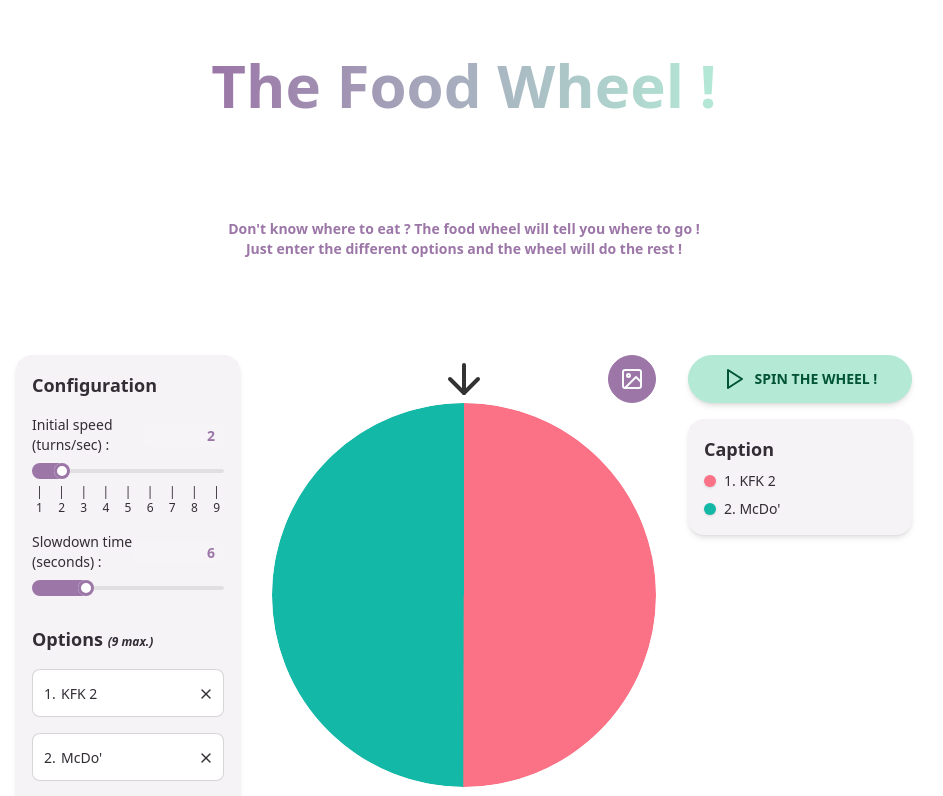
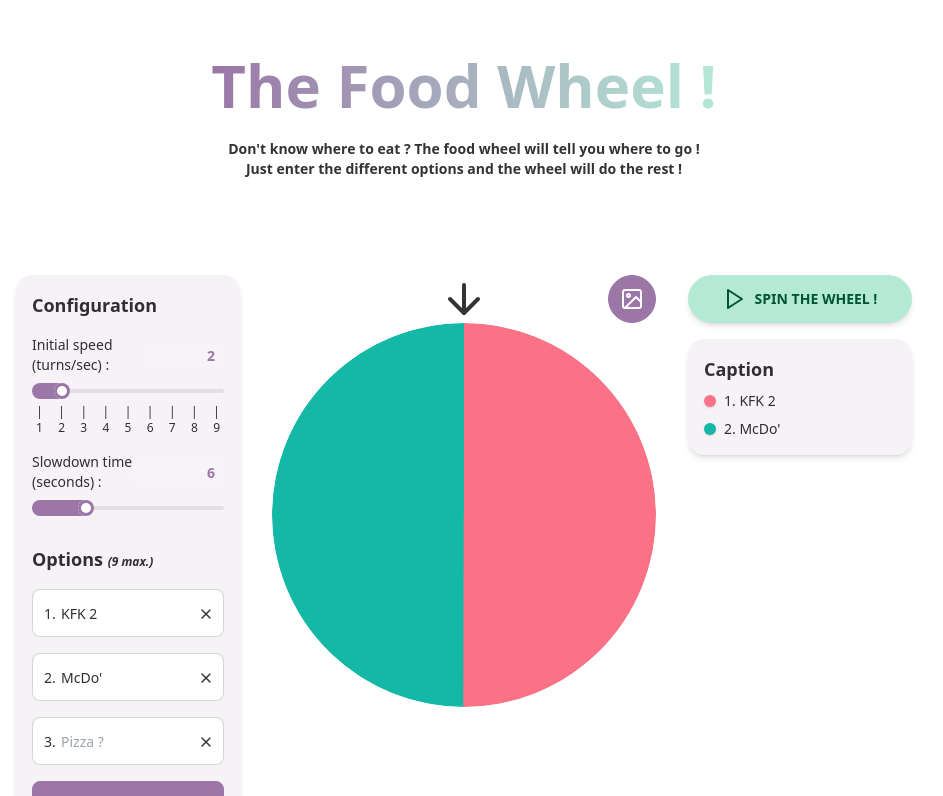
Before and after one commit to MaoDeMatos/the-food-wheel, a Next.js app: page / in a window 1280 px wide. Shown: the top 796 px of the page, without its empty margins (176-1119 px from the left). Built offline with nearby package versions, Linux system fonts and the light colour scheme.

Commit message:
💄 Minor fixes

```diff
--- a/src/app/page.tsx
+++ b/src/app/page.tsx
@@ -6,11 +6,12 @@ export default function Home() {
   return (
     <div>
       <main className="flex flex-col items-center gap-12 px-4 py-8 sm:gap-24 sm:px-8 sm:py-12">
+        <div>
           <h1 className="bg-gradient-to-r from-primary to-accent bg-clip-text text-center text-4xl font-extrabold !leading-tight text-transparent sm:text-6xl">
             The Food Wheel !
           </h1>
 
-        <div className="text-center text-sm font-bold text-primary">
+          <div className="mt-4 text-center text-sm font-bold">
             <p>
               {
                 "Don't know where to eat ? The food wheel will tell you where to go !"
@@ -22,6 +23,7 @@ export default function Home() {
               }
             </p>
           </div>
+        </div>
 
         <div className="flex flex-wrap items-start justify-center gap-8 sm:justify-between">
           <LeftMenu />
--- a/src/components/Sliders.tsx
+++ b/src/components/Sliders.tsx
@@ -27,11 +27,11 @@ export function CustomSliderComponent({
   const { wheelStatus } = useDataStoreAsync();
 
   function valueChangeHandler(e: ChangeEvent<HTMLInputElement>) {
-    // handleValueChanges(Math.max(min, Math.min(max, Number(e.target.value))));
     handleValueChanges(Number(e.target.value));
   }
 
   const carets = useMemo(() => {
+    if (!withCarets) return null;
     const arr: number[] = [];
 
     for (let i = min; i <= max; i++) {
@@ -50,7 +50,7 @@ export function CustomSliderComponent({
             <span>{el}</span>
           </div>
         ));
-  }, [min, max]);
+  }, [withCarets, min, max]);
 
   return (
     <div>
@@ -78,9 +78,7 @@ export function CustomSliderComponent({
         step={step}
         disabled={wheelStatus === 'spinning'}
       />
-      <div className="flex w-full justify-between px-1 text-xs">
-        {withCarets ? carets : null}
-      </div>
+      <div className="flex w-full justify-between px-1 text-xs">{carets}</div>
     </div>
   );
 }
```
Lines whose indentation alone changed are shown as unchanged.
